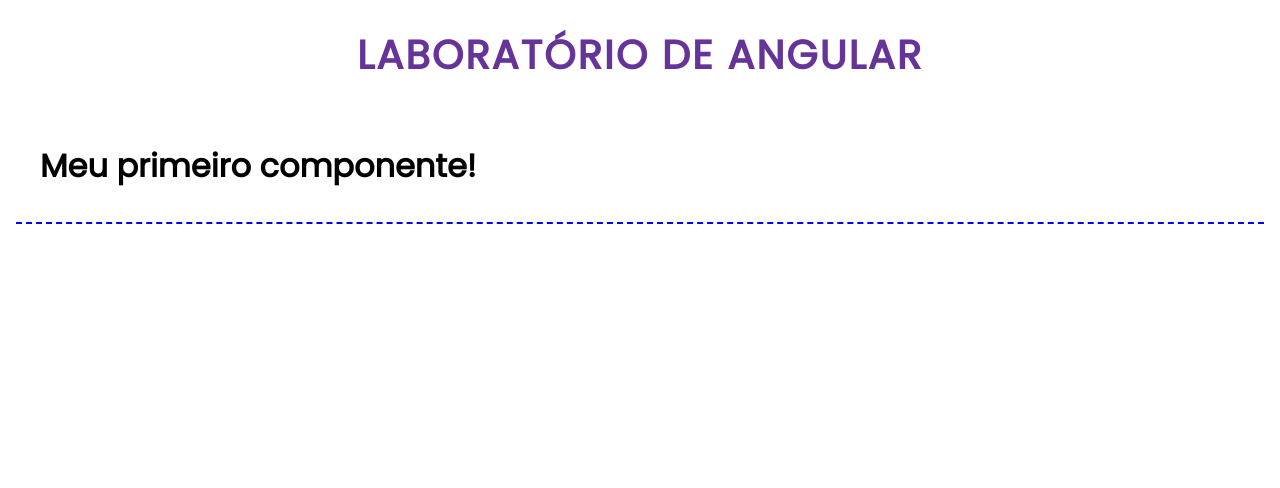
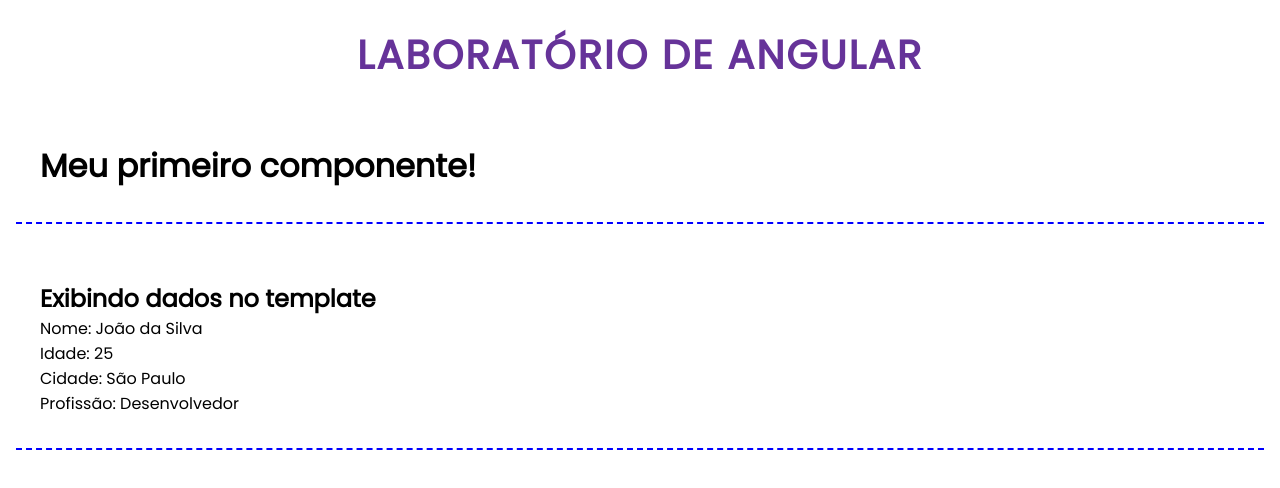
Before and after one commit to rachelpizane/angular-lab, an Angular app: page / in a window 1280 px wide. Shown: the top 488 px of the page. Built offline with nearby package versions, Linux system fonts and the light colour scheme.

Commit message:
criado um componente para testar a exibicao de dados pelo template

```diff
--- a/src/app/app.component.html
+++ b/src/app/app.component.html
@@ -1,2 +1,3 @@
 <h1> {{ title | uppercase }}</h1>
 <app-primeiro-componente></app-primeiro-componente>
+<app-dados></app-dados>
--- a/src/app/app.component.ts
+++ b/src/app/app.component.ts
@@ -2,13 +2,14 @@
 import { RouterOutlet } from '@angular/router';
 import { PrimeiroComponenteComponent } from "./components/primeiro-componente/primeiro-componente.component";
 import { UpperCasePipe } from '@angular/common';
+import { DadosComponent } from "./components/dados/dados.component";
 
 @Component({
   selector: 'app-root',
-  imports: [RouterOutlet, UpperCasePipe, PrimeiroComponenteComponent],
+  imports: [UpperCasePipe, PrimeiroComponenteComponent, DadosComponent],
   templateUrl: './app.component.html',
   styleUrl: './app.component.css'
 })
 export class AppComponent {
-  title = 'Laboratório de Angular';
+  title: string = 'Laboratório de Angular';
 }
--- /dev/null
+++ b/src/app/components/dados/dados.component.html
@@ -0,0 +1,7 @@
+<div class="assunto">
+  <h2>{{ titulo }}</h2>
+  <p>Nome: {{ dadosPessoais.nome }}</p>
+  <p>Idade: {{ dadosPessoais.idade }}</p>
+  <p>Cidade: {{ dadosPessoais.cidade }}</p>
+  <p>Profissão: {{ dadosPessoais.profissao }}</p>
+</div>
--- /dev/null
+++ b/src/app/components/dados/dados.component.ts
@@ -0,0 +1,17 @@
+import { Component } from '@angular/core';
+
+@Component({
+  selector: 'app-dados',
+  imports: [],
+  templateUrl: './dados.component.html',
+  styleUrl: './dados.component.css'
+})
+export class DadosComponent {
+  titulo: string = "Exibindo dados no template";
+  dadosPessoais: any = {
+    nome: "João da Silva",
+    idade: 25,
+    cidade: "São Paulo",
+    profissao: "Desenvolvedor"
+  }
+}
```
Also changed, not shown: src/app/components/dados/dados.component.css (added), 1 other file (tests, documents, lock files or other folders).
